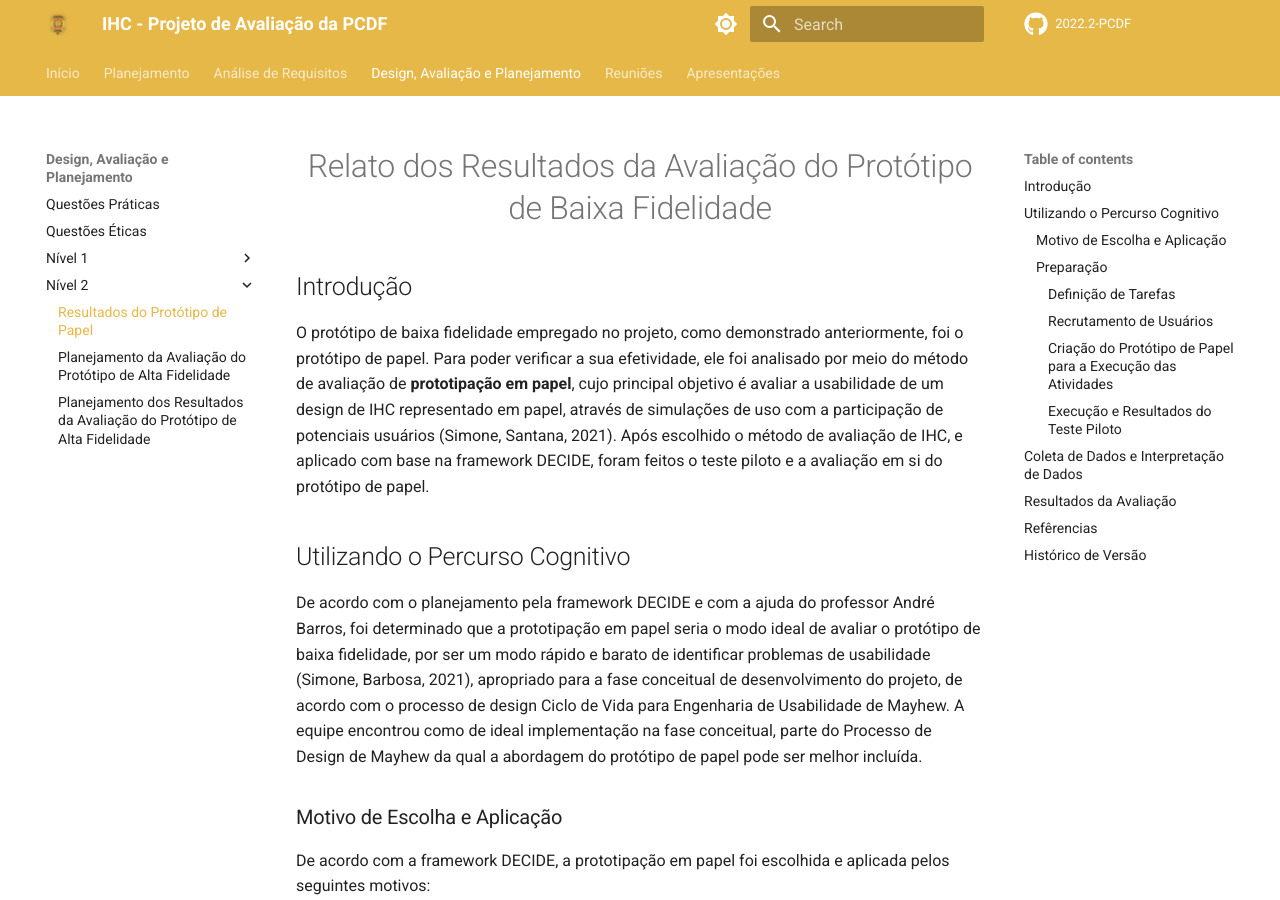
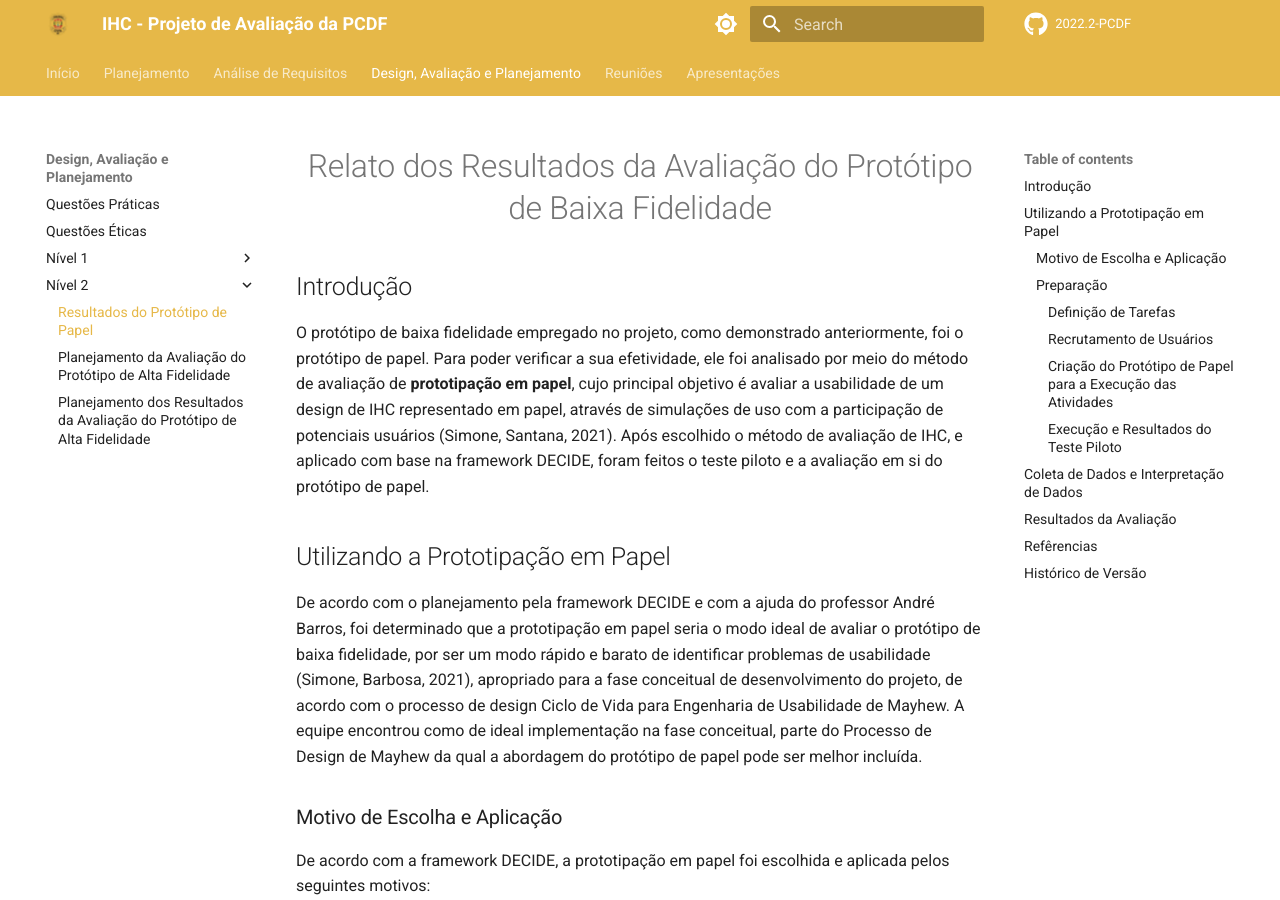
Before and after one commit to Interacao-Humano-Computador/2022.2-PCDF, an MkDocs documentation site: the page built from docs/design-avaliacao-desenvolvimento/nivel2/relato_resultados_prototipo_papel.md, in a window 1280 px wide and 900 px high. Built offline with MkDocs 1.6.1 and Material for MkDocs 9.7.7, drawn with Linux system fonts in a browser that asks for light colours; comment, search, counter and statistics services are not loaded.

Commit message:
Update relato_resultados_prototipo_papel.md

```diff
--- a/docs/design-avaliacao-desenvolvimento/nivel2/relato_resultados_prototipo_papel.md
+++ b/docs/design-avaliacao-desenvolvimento/nivel2/relato_resultados_prototipo_papel.md
@@ -3,7 +3,7 @@
 ## Introdução
 O protótipo de baixa fidelidade empregado no projeto, como demonstrado anteriormente, foi o protótipo de papel. Para poder verificar a sua efetividade, ele foi analisado por meio do método de avaliação de <b>prototipação em papel</b>, cujo principal objetivo é avaliar a usabilidade de um design de IHC representado em papel, através de simulações de uso com a participação de potenciais usuários (Simone, Santana, 2021). Após escolhido o método de avaliação de IHC, e aplicado com base na framework DECIDE, foram feitos o teste piloto e a avaliação em si do protótipo de papel.<br>
 
-## Utilizando o Percurso Cognitivo
+## Utilizando a Prototipação em Papel
 De acordo com o planejamento pela framework DECIDE e com a ajuda do professor André Barros, foi determinado que a prototipação em papel seria o modo ideal de avaliar o protótipo de baixa fidelidade, por ser um modo rápido e barato de identificar problemas de usabilidade (Simone, Barbosa, 2021), apropriado para a fase conceitual de desenvolvimento do projeto, de acordo com o processo de design Ciclo de Vida para Engenharia de Usabilidade de Mayhew. A equipe encontrou como de ideal implementação na fase conceitual, parte do Processo de Design de Mayhew da qual a abordagem do protótipo de papel pode ser melhor incluída.<br>
 
 ### Motivo de Escolha e Aplicação
```
